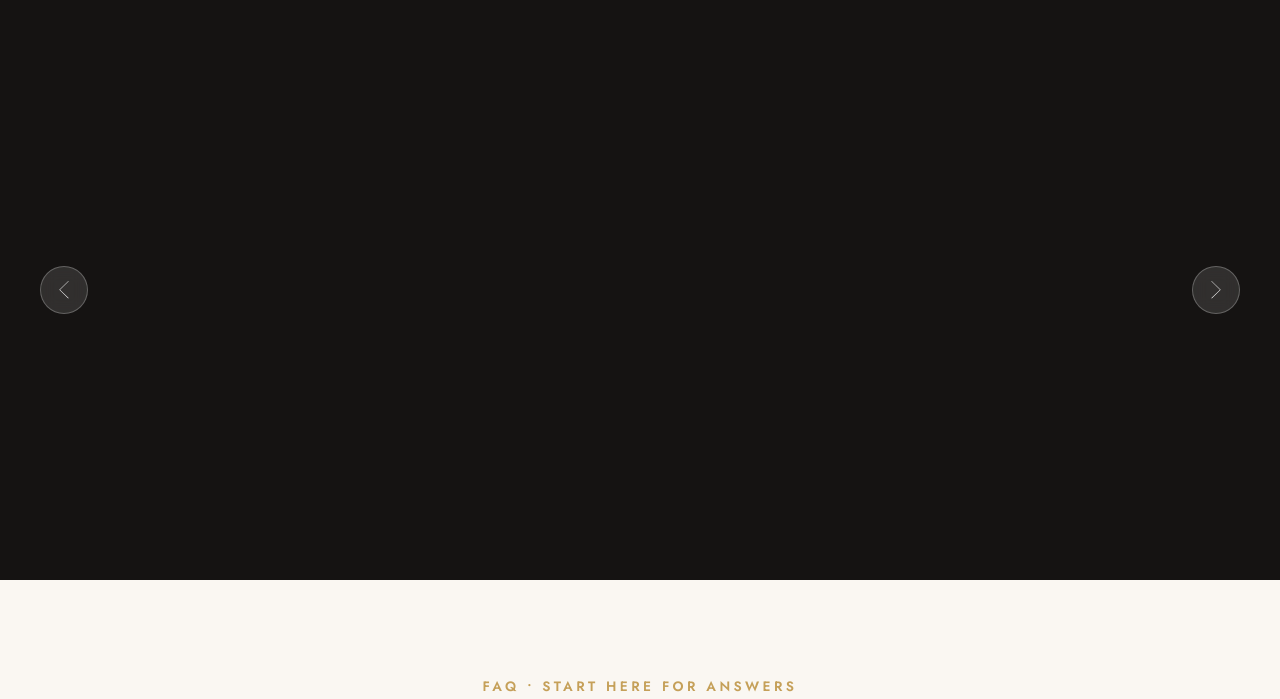
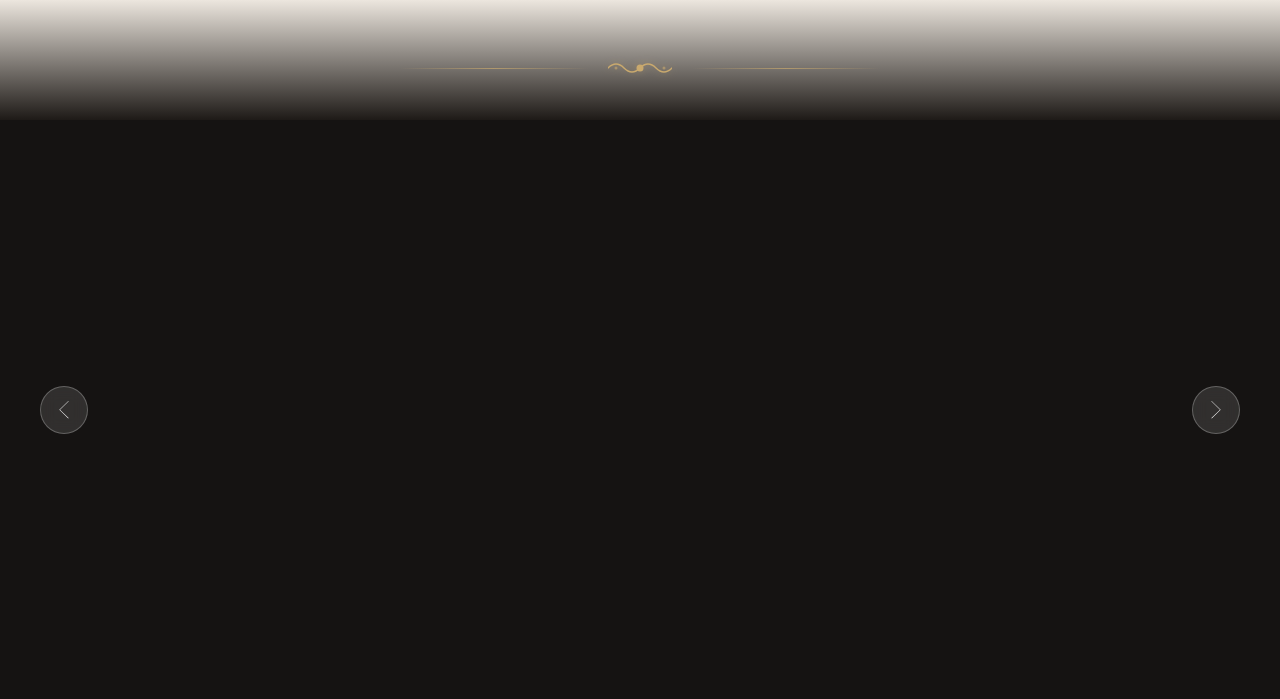
Before and after one commit to Paul1o1/wegevents-page, a Python web app: template templates/index.html in a window 1280 px wide. Shown: the part 2266-2965 px from the top of the page. Run offline with Jinja, Linux system fonts and the light colour scheme; the template is opened without the code that fills it, so the values that code supplies are empty.

Commit message:
Fix: add spacing divider to template so it survives build process

```diff
--- a/templates/index.html
+++ b/templates/index.html
@@ -277,6 +277,20 @@
     </div>
   </section>
 
+  <!-- Section Divider: Services → Testimonials -->
+  <div class="section-divider-transition" aria-hidden="true">
+    <div class="section-divider-inner">
+      <span class="section-divider-line"></span>
+      <svg class="section-divider-ornament" viewBox="0 0 64 24" fill="none" xmlns="http://www.w3.org/2000/svg">
+        <path d="M0 12 Q8 4 16 12 Q24 20 32 12 Q40 4 48 12 Q56 20 64 12" stroke="currentColor" stroke-width="1.5" fill="none" stroke-linecap="round"/>
+        <circle cx="32" cy="12" r="3.5" fill="currentColor"/>
+        <circle cx="8" cy="12" r="1.5" fill="currentColor" opacity="0.6"/>
+        <circle cx="56" cy="12" r="1.5" fill="currentColor" opacity="0.6"/>
+      </svg>
+      <span class="section-divider-line"></span>
+    </div>
+  </div>
+
   <!-- Testimonial Hero Section -->
   <section class="testimonial-hero-section">
     <div class="testimonial-hero-slides">
```
Also changed, not shown: index.html (+14 -0 lines).
